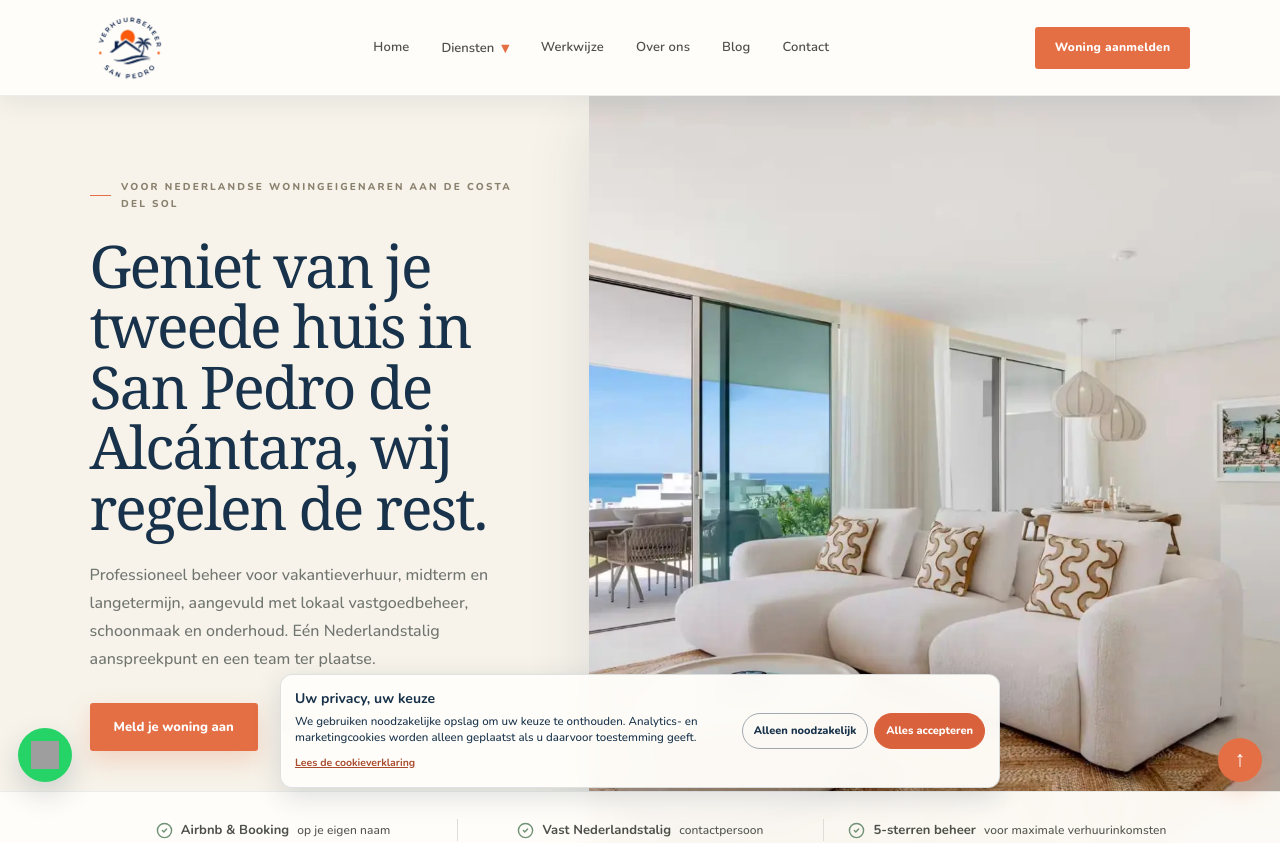
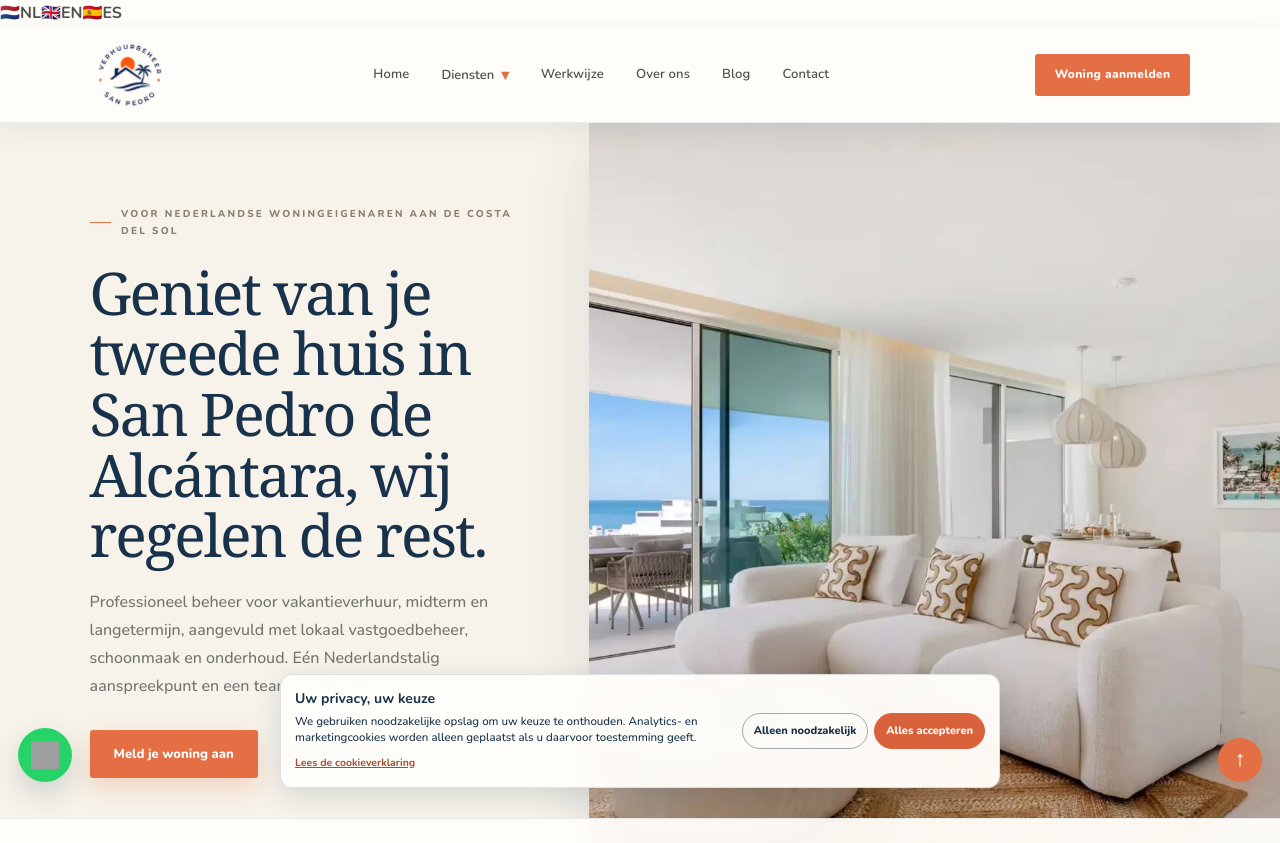
Before and after one commit to martijnschlosser/verhuurbeheer-san-pedro, a Next.js app: page / in a window 1280 px wide. Shown: the top 843 px of the page. Built offline with nearby package versions, Linux system fonts and the light colour scheme; no server answers; grey boxes are pictures that could not be loaded.

Commit message:
Show NL EN ES language selector sitewide

```diff
--- a/app/layout.tsx
+++ b/app/layout.tsx
@@ -12,6 +12,7 @@
 import "./logo-fix.css";
 import CookieConsent from "./CookieConsent";
 import Analytics from "./Analytics";
+import LanguageSwitcher from "./LanguageSwitcher";
 import { siteConfig } from "./site-config";
 
 export const metadata: Metadata = {
@@ -81,6 +82,7 @@
         />
       </head>
       <body>
+        <LanguageSwitcher />
         {children}
         <Analytics />
         <CookieConsent />
```
